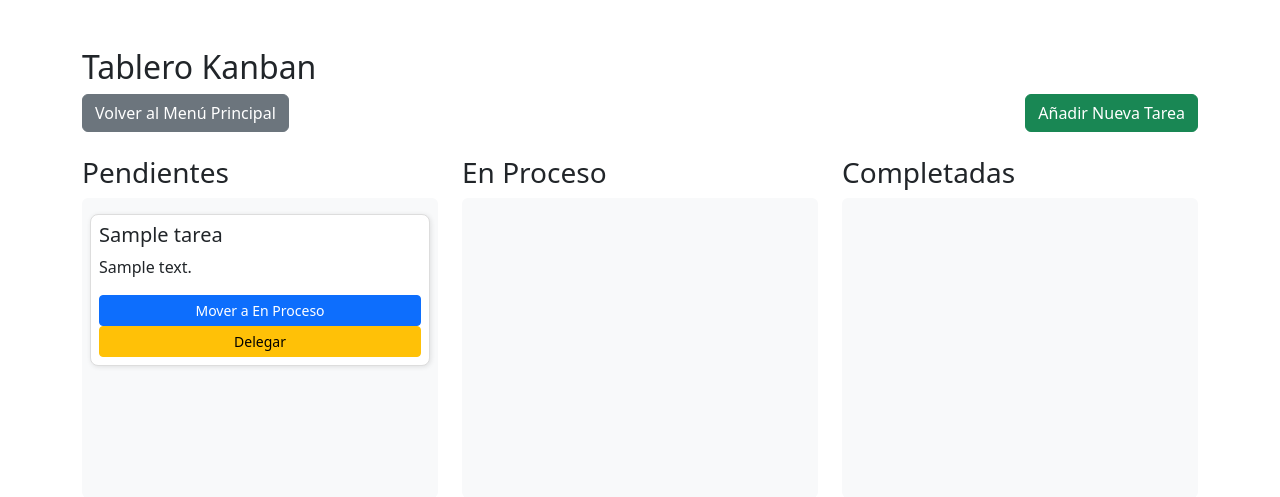
After one commit to rodrigocornejot/WeeinClass, a Django app: page /cursos/kanban/ in a window 1280 px wide. The commit adds this page. Shown: the top 497 px of the page. Run offline with Django 5.2, Linux system fonts and the light colour scheme; tables that the repository leaves empty hold one stand-in row (values such as "Sample post"); some libraries are stand-ins or nearby versions.

Commit message:
agregamos la seccion de pendientes

```diff
--- a/cursos/admin.py
+++ b/cursos/admin.py
@@ -2,12 +2,13 @@ from django.contrib import admin
 
 # Register your models here.
 
-from .models import Curso, Alumno
+from .models import Curso, Alumno, Area
 from .models import Matricula
 from .forms import MatriculaAdminForm
 
 admin.site.register(Alumno)  # Registra el modelo en el admin
 admin.site.register(Curso)
+admin.site.register(Area)
 
 @admin.register(Matricula)
 class MatriculaAdmin(admin.ModelAdmin):
--- a/cursos/forms.py
+++ b/cursos/forms.py
@@ -2,7 +2,7 @@ from django import forms
 from django.contrib.postgres.forms import SimpleArrayField
 from django.contrib.postgres.fields import ArrayField
 from .models import DAY_CHOICES
-from .models import Asistencia, Curso, Nota, Alumno, Matricula
+from .models import Asistencia, Curso, Nota, Alumno, Matricula, Tarea
 from django.forms.widgets import DateInput, TimeInput
 
 
@@ -109,3 +109,8 @@ class AlumnoForm(forms.ModelForm):
     class Meta:
         model = Alumno
         fields = ['nombre', 'correo', 'telefono']
+
+class TareaForm(forms.ModelForm):
+    class Meta:
+        model = Tarea
+        fields = '__all__'
--- /dev/null
+++ b/cursos/templates/cursos/kanban.html
@@ -0,0 +1,150 @@
+<!DOCTYPE html>
+<html lang="es">
+<head>
+    <meta charset="UTF-8">
+    <meta name="viewport" content="width=device-width, initial-scale=1.0">
+    <title>Tablero Kanban</title>
+    <link href="https://cdn.jsdelivr.net/npm/bootstrap@5.2.3/dist/css/bootstrap.min.css" rel="stylesheet">
+    {% load static %}
+    <script src="https://cdnjs.cloudflare.com/ajax/libs/Sortable/1.14.0/Sortable.min.js"></script>
+    <link href="{% static 'cursos/kanban.css' %}" rel="stylesheet">
+</head>
+<body>
+    <div class="container mt-5">
+        <h2>Tablero Kanban</h2>
+
+        <div class="d-flex justify-content-between">
+            <a href="{% url 'menu_admin' %}" class="btn btn-secondary">Volver al Menú Principal</a>
+            <a href="{% url 'crear_tarea' %}" class="btn btn-success">Añadir Nueva Tarea</a>
+        </div>
+
+        <div class="row mt-4">
+            <!-- Pendientes -->
+            <div class="col-4">
+                <h3>Pendientes</h3>
+                <div id="pendientes" class="kanban-col bg-light p-2 rounded">
+                    {% for tarea in tareas %}
+                        {% if tarea.estado == 'pendiente' %}
+                            <div class="kanban-card card p-2 my-2" data-id="{{ tarea.id }}">
+                                <h5>{{ tarea.titulo }}</h5>
+                                <p>{{ tarea.descripcion }}</p>
+                                <button class="btn btn-sm btn-primary" onclick="actualizarEstado({{ tarea.id }}, 'en_proceso')">Mover a En Proceso</button>
+                                <button class="btn btn-sm btn-warning" onclick="mostrarModalDelegar({{ tarea.id }})">Delegar</button>
+                            </div>
+                        {% endif %}
+                    {% endfor %}
+                </div>
+            </div>
+
+            <!-- En Proceso -->
+            <div class="col-4">
+                <h3>En Proceso</h3>
+                <div id="en_proceso" class="kanban-col bg-light p-2 rounded">
+                    {% for tarea in tareas %}
+                        {% if tarea.estado == 'en_proceso' %}
+                            <div class="kanban-card card p-2 my-2" data-id="{{ tarea.id }}">
+                                <h5>{{ tarea.titulo }}</h5>
+                                <p>{{ tarea.descripcion }}</p>
+                                <button class="btn btn-sm btn-success" onclick="actualizarEstado({{ tarea.id }}, 'completada')">Completar</button>
+                            </div>
+                        {% endif %}
+                    {% endfor %}
+                </div>
+            </div>
+
+            <!-- Completadas -->
+            <div class="col-4">
+                <h3>Completadas</h3>
+                <div id="completadas" class="kanban-col bg-light p-2 rounded">
+                    {% for tarea in tareas %}
+                        {% if tarea.estado == 'completada' %}
+                            <div class="kanban-card card p-2 my-2" data-id="{{ tarea.id }}">
+                                <h5>{{ tarea.titulo }}</h5>
+                                <p>{{ tarea.descripcion }}</p>
+                                <span class="badge bg-success">✔ Completada</span>
+                            </div>
+                        {% endif %}
+                    {% endfor %}
+                </div>
+            </div>
+        </div>
+
+        <!-- Modal para delegar tarea -->
+        <div class="modal" tabindex="-1" id="delegarModal">
+            <div class="modal-dialog">
+                <div class="modal-content">
+                    <div class="modal-header">
+                        <h5 class="modal-title">Delegar Tarea</h5>
+                        <button type="button" class="btn-close" data-bs-dismiss="modal" aria-label="Close"></button>
+                    </div>
+                    <div class="modal-body">
+                        <label for="delegar_a">Seleccionar Área para Delegar:</label>
+                        <select id="delegar_a" class="form-select">
+                            <option value="profesor">Profesores</option>
+                            <option value="administracion">Administración</option>
+                            <option value="marketing">Marketing</option>
+                        </select>
+                    </div>
+                    <div class="modal-footer">
+                        <button type="button" class="btn btn-secondary" data-bs-dismiss="modal">Cancelar</button>
+                        <button type="button" class="btn btn-primary" id="delegarButton">Delegar</button>
+                    </div>
+                </div>
+            </div>
+        </div>
+
+    </div>
+
+    <script>
+        function mostrarModalDelegar(tareaId) {
+            // Mostrar el modal
+            const modal = new bootstrap.Modal(document.getElementById('delegarModal'));
+            modal.show();
+
+            // Configurar el botón de delegar
+            document.getElementById('delegarButton').onclick = function() {
+                delegarTarea(tareaId);
+            };
+        }
+
+        function delegarTarea(tareaId) {
+            const tareaDelegada = document.getElementById('delegar_a').value;  // Obtenemos el valor del select
+            fetch(`/delegar_tarea/${tareaId}/`, {
+                method: 'POST',
+                headers: {
+                    'Content-Type': 'application/json',
+                    'X-CSRFToken': '{{ csrf_token }}'
+                },
+                body: JSON.stringify({ delegar_a: tareaDelegada })
+            })
+            .then(response => response.json())
+            .then(data => {
+                if (data.status === 'success') {
+                    location.reload();  // Recarga la página para ver el cambio
+                }
+            })
+            .catch(error => {
+                console.error('Error:', error);
+            });
+        }
+
+        function actualizarEstado(tareaId, nuevoEstado) {
+            fetch(`/actualizar_estado_tarea/${tareaId}/`, {
+                method: 'POST',
+                headers: {
+                    'Content-Type': 'application/json',
+                    'X-CSRFToken': '{{ csrf_token }}'
+                },
+                body: JSON.stringify({ estado: nuevoEstado })
+            })
+            .then(response => response.json())
+            .then(data => {
+                location.reload();  // Recarga la página para ver el cambio
+            });
+        }
+    </script>
+
+    <script src="{% static 'cursos/kanban.js' %}"></script>
+    <script src="https://cdn.jsdelivr.net/npm/bootstrap@5.2.3/dist/js/bootstrap.bundle.min.js"></script>
+</body>
+</html>
--- a/cursos/templates/cursos/menu_admin.html
+++ b/cursos/templates/cursos/menu_admin.html
@@ -41,6 +41,7 @@
             <div class="col-md-6"><a href="{% url 'registrar_asistencia' %}" class="btn btn-dark w-100">✅ Registrar Asistencia</a></div>
             <div class="col-md-6"><a href="{% url 'registrar_nota' %}" class="btn btn-danger w-100">📊 Registrar Notas</a></div>
             <div class="col-md-6"><a href="{% url 'dashboard' %}" class="btn btn-primary w-100">📈 Dashboard y Reportes</a></div>
+            <div class="col-md-6"><a href="{% url 'kanban' %}" class="btn btn-primary w-100">🗂 Lista de pendientes</a></div>
         </div>
     </div>
 </body>
--- a/cursos/urls.py
+++ b/cursos/urls.py
@@ -21,6 +21,8 @@ from .views import (
     vista_calendario,
 
     eliminar_matricula,
+
+    kanban, crear_tarea, actualizar_estado_tarea, delegar_tarea
 )
 
 urlpatterns = [
@@ -53,4 +55,9 @@ urlpatterns = [
     path('ver_calendario/', vista_calendario, name='vista_calendario'),
     path('api/calendario/', calendario_matriculas, name='calendario'),
     path('lista-matriculas/', lista_matriculas, name='lista_matriculas'),
+
+    path('kanban/', kanban, name='kanban'),
+    path('crear_tarea/', crear_tarea, name='crear_tarea'),
+    path('actualizar_estado_tarea/<int:tarea_id>/', actualizar_estado_tarea, name='actualizar_estado_tarea'),
+    path('delegar_tarea/<int:tarea_id>/', delegar_tarea, name='delegar_tarea'),
 ]
--- a/cursos/views.py
+++ b/cursos/views.py
@@ -7,7 +7,7 @@ from django.shortcuts import render, redirect, get_object_or_404
 from rest_framework.response import Response
 from rest_framework.views import APIView
 
-from .models import Alumno, Curso, Asistencia, Nota, Matricula, Clase
+from .models import Alumno, Curso, Asistencia, Nota, Matricula, Clase, Tarea, Area
 from django.http import JsonResponse, HttpResponse, HttpResponseBadRequest, Http404
 from django.contrib.auth.decorators import login_required, user_passes_test
 from django.contrib.auth import authenticate, login
@@ -29,10 +29,10 @@ from django.views import View
 
 CURSO_COLORES = {
     'VARIADORES DE FRECUENCIA': '#33FF57',
-    'REDES INDUSTRIALES': '#5733FF',
+    'REDES INDUSTRIALES': '#b328ca',
     'PLC NIVEL 1': '#FF5733',
     'PLC NIVEL 2': '#FFFF00',
-    'INSTRUMENTACION INDUSTRIAL': '#3357FF',
+    'INSTRUMENTACION INDUSTRIAL': '#28CAAD',
     'PLC LOGO! V8': '#285ECA'
 }
 
@@ -160,7 +160,9 @@ def calendario_matriculas(request):
             print(f"⚠️ Modalidad desconocida '{modalidad}' para {alumno} en {curso}.")
 
     print("Eventos enviados a FullCalendar:", eventos)
+
     return JsonResponse(eventos, safe=False)
+
 
 # Formulario de login (puedes usar el AuthenticationForm de Django, pero aquí un ejemplo sencillo)
 class LoginForm(forms.Form):
@@ -568,3 +570,64 @@ def lista_matriculas(request):
             pass
 
     return render(request, 'cursos/lista_matriculas.html', {'matriculas': matriculas})
+
+
+def kanban(request):
+    # Filtrar tareas según el área del usuario (ejemplo para Marketing)
+    tareas = Tarea.objects.all().order_by('-prioridad')  # o por prioridad
+    return render(request, 'cursos/kanban.html', {'tareas': tareas})
+
+
+def crear_tarea(request):
+    if request.method == 'POST':
+        titulo = request.POST.get('titulo')
+        descripcion = request.POST.get('descripcion')
+        prioridad = request.POST.get('prioridad')
+        tiempo_estimado = request.POST.get('tiempo_estimado')
+        fecha_vencimiento = request.POST.get('fecha_vencimiento')
+        area_asignada = request.POST.get('area_asignada')
+
+        fecha_vencimiento = timezone.make_aware(datetime.strptime(fecha_vencimiento, '%Y-%m-%d'), timezone.get_current_timezone())
+
+
+        tarea = Tarea.objects.create(
+            titulo=titulo,
+            descripcion=descripcion,
+            prioridad=prioridad,
+            tiempo_estimado=tiempo_estimado,
+            fecha_vencimiento=fecha_vencimiento,
+            area_asignada=Area.objects.get(id=area_asignada)
+        )
+        return redirect('kanban')
+    areas = Area.objects.all()
+    return render(request, 'cursos/crear_tarea.html', {'areas': areas})
+
+@csrf_exempt
+def actualizar_estado_tarea(request, tarea_id):
+    if request.method == 'POST':
+        data = json.loads(request.body)
+        tarea = Tarea.objects.get(id=tarea_id)
+        tarea.estado = data['estado']
+        tarea.save()
+        return JsonResponse({'status': 'success'})
+
+
+@csrf_exempt
+def delegar_tarea(request, tarea_id):
+    if request.method == 'POST':
+        tarea = Tarea.objects.get(id=tarea_id)
+
+        data = json.loads(request.body)
+        area = data.get('delegar_a')
+
+        if data['delegar_a'] == 'profesor':
+            tarea.delegado_a = 'Profesor'  # Cambia según cómo lo gestiones en el modelo
+        elif data['delegar_a'] == 'administracion':
+            tarea.delegado_a = 'Administración'
+        elif data['delegar_a'] == 'marketing':
+            tarea.delegado_a = 'Marketing'
+
+        tarea.area_delegado = area
+        tarea.save()
+
+        return JsonResponse({'status': 'success'})
--- /dev/null
+++ b/static/cursos/kanban.css
@@ -0,0 +1,10 @@
+.kanban-col {
+    min-height: 300px;
+}
+
+.kanban-card {
+    background-color: white;
+    border: 1px solid #ddd;
+    border-radius: 8px;
+    box-shadow: 1px 1px 5px rgba(0,0,0,0.1);
+}
--- /dev/null
+++ b/static/cursos/kanban.js
@@ -0,0 +1,18 @@
+function actualizarEstado(tareaId, nuevoEstado) {
+    fetch(`/cursos/actualizar_estado_tarea/${tareaId}/`, {
+        method: 'POST',
+        headers: {
+            'Content-Type': 'application/json',
+            'X-CSRFToken': '{{ csrf_token }}'
+        },
+        body: JSON.stringify({ estado: nuevoEstado })
+    })
+    .then(response => response.json())
+    .then(data => {
+        if (data.status === 'success') {
+            console.log('Estado actualizado');
+                // Aquí podrías mover el elemento al nuevo estado visualmente
+            location.reload(); // Esto recarga la página (opcional)
+        }
+    });
+}
```
Also changed, not shown: cursos/models.py (+34 -0 lines), cursos/templates/cursos/calendario.html (+38 -15 lines), cursos/templates/cursos/crear_tarea.html (added, +73 -0 lines), cursos/migrations/0013_area_tarea.py (added).
